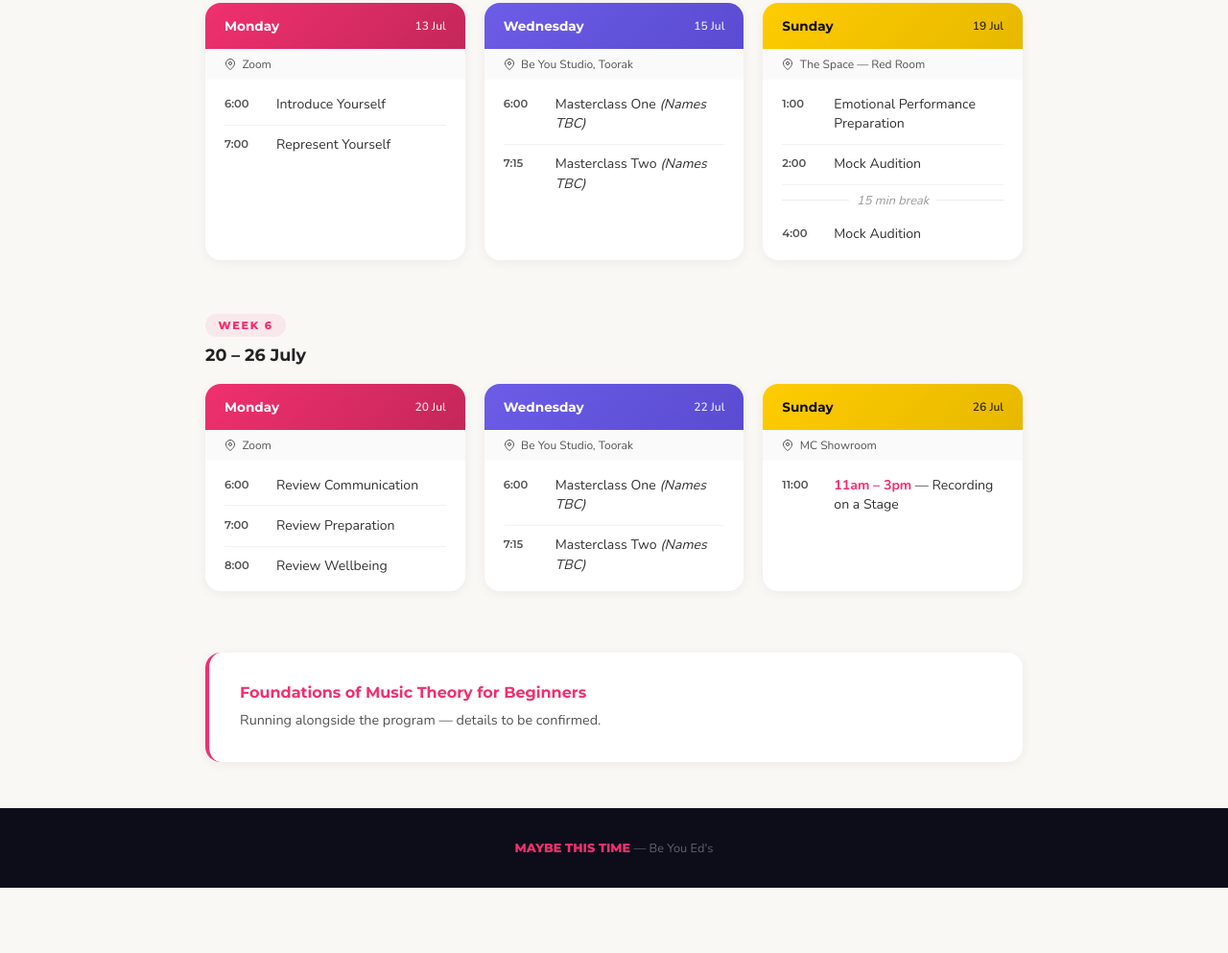
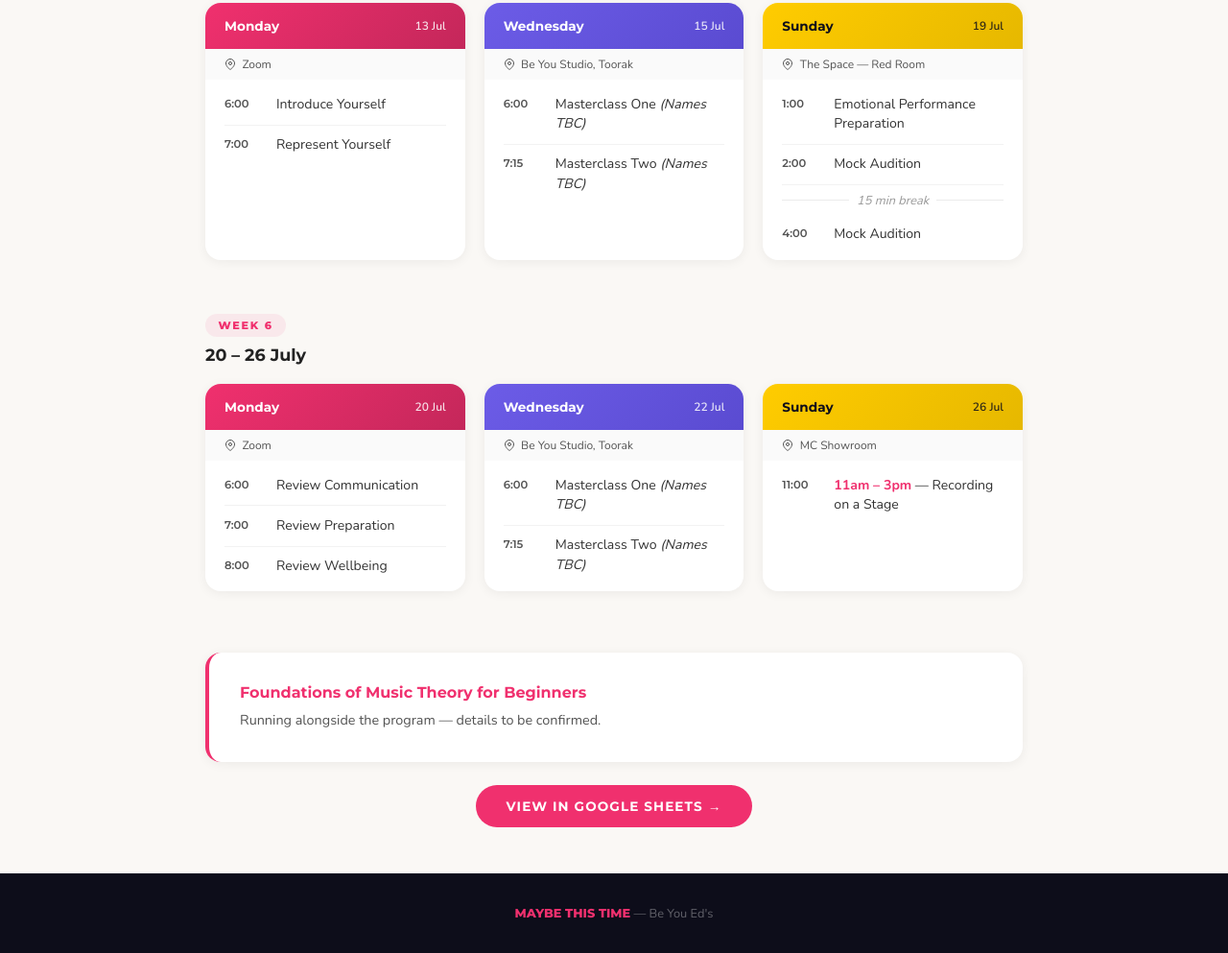
Before and after one commit to dbuatti/maybe-this-time-2026, a website: page schedule.html in a window 1280 px wide. Shown: the part 2334-3327 px from the top of the page at 96% size. Before the commit the page ends 3259 px from the top, so only its background shows below. Drawn offline with nearby package versions, Linux system fonts and the light colour scheme.

Commit message:
Add Google Sheets link to schedule page

```diff
--- a/schedule.html
+++ b/schedule.html
@@ -898,6 +898,9 @@
       <h3>Foundations of Music Theory for Beginners</h3>
       <p>Running alongside the program &mdash; details to be confirmed.</p>
     </div>
+    <div style="text-align: center; margin-top: 1.5rem;">
+      <a href="https://docs.google.com/spreadsheets/u/3/d/11pwehFyGv3kF7G_x_VBbCf7jifn-0Y0j/edit?usp=sharing&ouid=106245250167922393851&rtpof=true&sd=true" target="_blank" rel="noopener" style="display: inline-block; font-family: 'Montserrat', sans-serif; font-weight: 700; font-size: 0.85rem; letter-spacing: 0.08em; text-transform: uppercase; padding: 0.85rem 2rem; border-radius: 50px; background: #F0306E; color: #fff; text-decoration: none; transition: all 0.3s ease;">View in Google Sheets &rarr;</a>
+    </div>
   </div>
 
   <footer>
```
